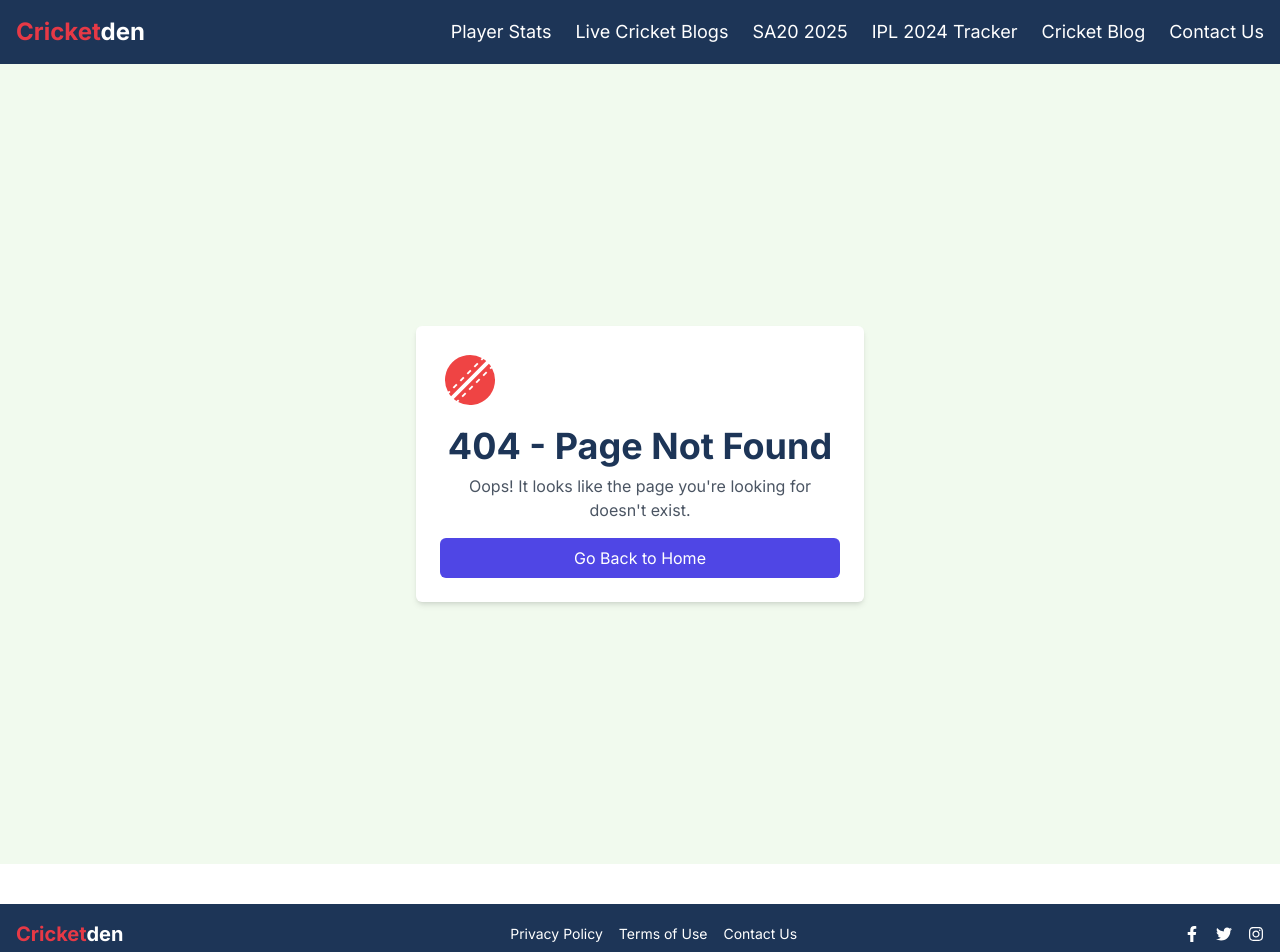
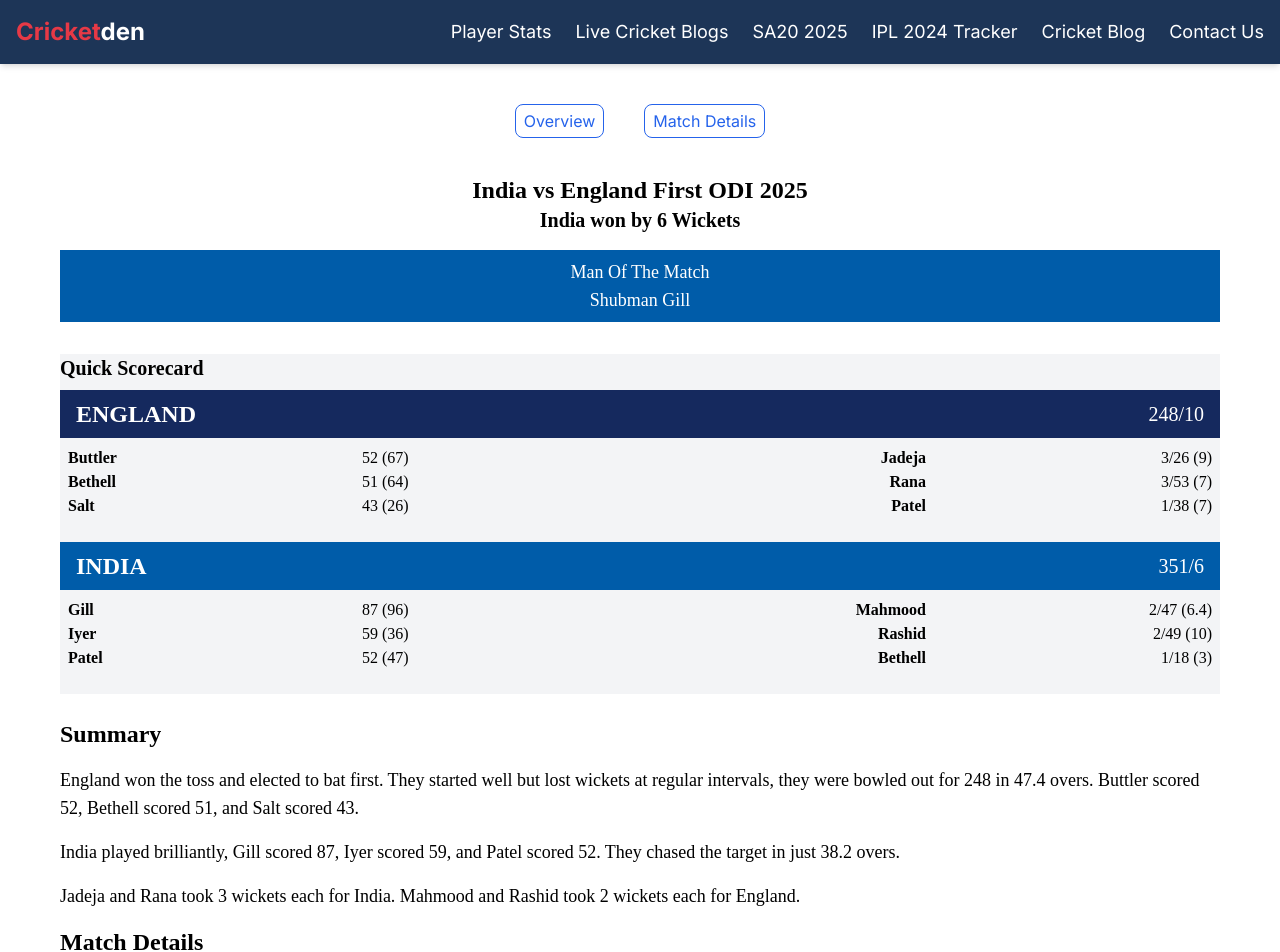
Before and after one commit to PatelAbhay550/cricketden, a Next.js app: page /m/ind-vs-eng-1st-odi-2025-nagpur in a window 1280 px wide. Before the commit this address had no page. Shown: the top 952 px of the page. Built offline with nearby package versions, Linux system fonts and the light colour scheme.

Commit message:
Add files via upload

```diff
--- /dev/null
+++ b/app/m/ind-vs-eng-1st-odi-2025-nagpur/page.jsx
@@ -0,0 +1,170 @@
+import React from "react";
+
+const Page = () => {
+  const team1bg = "bg-[#15295E]";
+  const team2bg = "bg-[#005CA9]";
+  const mom = "Shubman Gill";
+  const winner = "bg-[#005CA9]";
+  const momtext = "text-[#fff]";
+  const englandTeam = {
+    name: "ENGLAND",
+    score: "248/10",
+    batters: [
+      { name: "Buttler", runs: "52 (67)" },
+      { name: "Bethell", runs: "51 (64)" },
+      { name: "Salt", runs: "43 (26)" },
+    ],
+    bowlers: [
+      { name: "Jadeja", wickets: "3/26 (9)" },
+      { name: "Rana", wickets: "3/53 (7)" },
+      { name: "Patel", wickets: "1/38 (7)" },
+    ],
+  };
+
+  const indiaTeam = {
+    name: "INDIA",
+    score: "351/6",
+    batters: [
+      { name: "Gill", runs: "87 (96)" },
+      { name: "Iyer", runs: "59 (36)" },
+      { name: "Patel", runs: "52 (47)" },
+    ],
+    bowlers: [
+      { name: "Mahmood", wickets: "2/47 (6.4)" },
+      { name: "Rashid", wickets: "2/49 (10)" },
+      { name: "Bethell", wickets: "1/18 (3)" },
+    ],
+  };
+
+  return (
+    <main className="flex flex-col min-h-screen py-3 px-4 md:px-5 font-[Poppins]">
+      <header className="top text-center mb-8 mt-6">
+        <h1 className="text-2xl font-bold">India vs England First ODI 2025</h1>
+        <h2 className="text-xl font-bold">India won by 6 Wickets</h2>
+        <div className={`mom mt-4 w-full ${winner} ${momtext} py-2 px-3`}>
+          <p className="text-lg">Man Of The Match</p>
+          <p className="text-lg">{mom}</p>
+        </div>
+      </header>
+      <section className="scorecard bg-gray-100 w-full overflow-hidden">
+        <h2 className="text-xl font-bold mb-2 ">Quick Scorecard</h2>
+        <article className="team1">
+          <div
+            className={`topbar ${team1bg} w-full h-12 flex px-4 justify-between items-center text-white`}
+          >
+            <h2 className="teamname text-2xl font-bold">{englandTeam.name}</h2>
+            <div className="score text-xl">{englandTeam.score}</div>
+          </div>
+          <div className="batternbowlers px-2 pb-6 pt-2 flex items-center justify-between">
+            <div className="batters flex items-center justify-between w-1/2">
+              <div className="names w-1/2">
+                {englandTeam.batters.map((batter, index) => (
+                  <p key={index} className="font-bold">
+                    {batter.name}
+                  </p>
+                ))}
+              </div>
+              <div className=" px-2 runs w-1/2">
+                {englandTeam.batters.map((batter, index) => (
+                  <p key={index}>{batter.runs}</p>
+                ))}
+              </div>
+            </div>
+            <div className="bowlers flex justify-end w-1/2 ml-auto text-right">
+              <div className="names  w-1/2">
+                {englandTeam.bowlers.map((bowler, index) => (
+                  <p key={index} className="font-bold">
+                    {bowler.name}
+                  </p>
+                ))}
+              </div>
+              <div className="wickets w-1/2 text-right">
+                {englandTeam.bowlers.map((bowler, index) => (
+                  <p key={index}>{bowler.wickets}</p>
+                ))}
+              </div>
+            </div>
+          </div>
+        </article>
+        <article className="team2">
+          <div
+            className={`topbar ${team2bg} w-full h-12 flex px-4 justify-between items-center text-white`}
+          >
+            <h2 className="teamname text-2xl font-bold">{indiaTeam.name}</h2>
+            <div className="score text-xl">{indiaTeam.score}</div>
+          </div>
+          <div className="batternbowlers px-2 flex items-center justify-between  pb-6 pt-2">
+            <div className="batters flex items-center  justify-between w-1/2">
+              <div className="names w-1/2">
+                {indiaTeam.batters.map((batter, index) => (
+                  <p key={index} className="font-bold">
+                    {batter.name}
+                  </p>
+                ))}
+              </div>
+              <div className=" px-2 runs w-1/2">
+                {indiaTeam.batters.map((batter, index) => (
+                  <p key={index}>{batter.runs}</p>
+                ))}
+              </div>
+            </div>
+            <div className="bowlers flex justify-end w-1/2 ml-auto text-right">
+              <div className="names w-1/2">
+                {indiaTeam.bowlers.map((bowler, index) => (
+                  <p key={index} className="font-bold">
+                    {bowler.name}
+                  </p>
+                ))}
+              </div>
+              <div className="wickets w-1/2 text-right">
+                {indiaTeam.bowlers.map((bowler, index) => (
+                  <p key={index}>{bowler.wickets}</p>
+                ))}
+              </div>
+            </div>
+          </div>
+        </article>
+      </section>
+      <section id="overview" className="Summary w-full mt-6">
+        <div className="Summary w-full">
+          <h2 className="text-2xl font-bold mb-4">Summary</h2>
+          <div className="commentarytext text-lg">
+            <p className="mb-4">
+              England won the toss and elected to bat first. They started well
+              but lost wickets at regular intervals, they were bowled out for
+              248 in 47.4 overs. Buttler scored 52, Bethell scored 51, and Salt
+              scored 43.
+            </p>
+            <p className="mb-4">
+              India played brilliantly, Gill scored 87, Iyer scored 59, and
+              Patel scored 52. They chased the target in just 38.2 overs.
+            </p>
+            <p className="mb-4">
+              Jadeja and Rana took 3 wickets each for India. Mahmood and Rashid
+              took 2 wickets each for England.
+            </p>
+          </div>
+        </div>
+      </section>
+      <section id="details" className="matchdetails">
+        <h2 className="text-2xl font-bold mb-4">Match Details</h2>
+        <div className="details">
+          <div className="date mb-4">
+            <p className="text-lg font-bold">Date:</p>
+            <p className="text-lg">6th Feburary 2025</p>
+          </div>
+          <div className="venue mb-4">
+            <p className="text-lg font-bold">Venue:</p>
+            <p className="text-lg">Nagpur</p>
+          </div>
+          <div className="manofthematch mb-4">
+            <p className="text-lg font-bold">Man of the Match:</p>
+            <p className="text-lg">Shubman Gill</p>
+          </div>
+        </div>
+      </section>
+    </main>
+  );
+};
+
+export default Page;
--- /dev/null
+++ b/app/m/layout.jsx
@@ -0,0 +1,21 @@
+import Link from "next/link";
+import React from "react";
+
+const layout = ({ children }) => {
+  return (
+    <main className="pt-10 px-4 md:px-10">
+      <div className="tabs flex flex-wrap items-center justify-center gap-4 md:gap-10">
+        <div className="overview border-blue-600 rounded-lg px-2 py-1 border hover:bg-blue-600 text-blue-600 hover:text-white cursor-pointer">
+          <Link href="#overview">Overview</Link>
+        </div>
+
+        <div className="matchdetails border-blue-600 rounded-lg px-2 py-1 border hover:bg-blue-600 text-blue-600 hover:text-white cursor-pointer">
+          <Link href="#details"> Match Details</Link>
+        </div>
+      </div>
+      {children}
+    </main>
+  );
+};
+
+export default layout;
```
